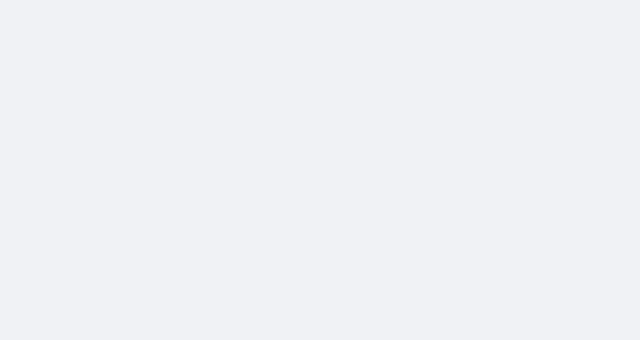
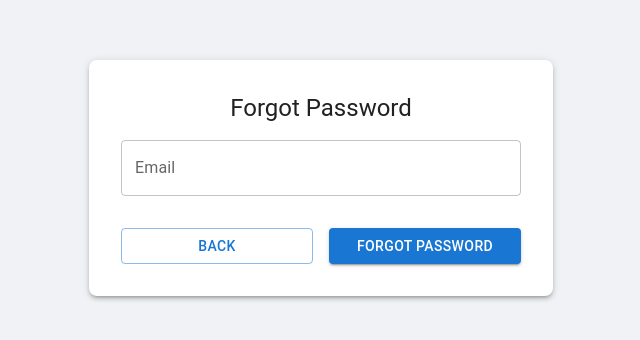
Before and after one commit to joao0paulo0/PW_FE, a React (Vite) app: page /forgot-password in a window 1280 px wide. Before the commit this address had no page. Shown: the part 222-562 px from the top of the page, without its empty margins (319-959 px from the left). Built offline with nearby package versions, Linux system fonts and the light colour scheme.

Commit message:
chore: Update dependencies and add @tanstack/react-query

```diff
--- a/src/App.jsx
+++ b/src/App.jsx
@@ -1,11 +1,24 @@
-import { BrowserRouter as Router, Route, Routes } from "react-router-dom";
+import {
+  BrowserRouter as Router,
+  Route,
+  Routes,
+  Navigate,
+} from "react-router-dom";
 import Login from "./views/Login";
+import ForgotPassword from "./views/ForgotPassword";
+import ChangePassword from "./views/ChangePasword";
 
 function App() {
   return (
     <Router>
       <Routes>
-        <Route path="/" element={<Login />}></Route>
+        <Route path="/" element={<Navigate to="/login" replace />} />
+        <Route path="/login" element={<Login />} />
+        <Route path="/forgot-password" element={<ForgotPassword />} />
+        <Route
+          path="/change-password/:resetToken"
+          element={<ChangePassword />}
+        />
       </Routes>
     </Router>
   );
--- /dev/null
+++ b/src/views/ChangePasword.jsx
@@ -0,0 +1,104 @@
+import { Button, Stack, TextField, Typography, Paper } from "@mui/material";
+import { useState } from "react";
+import { useNavigate, useParams } from "react-router-dom"; // Use useParams from react-router-dom
+import axios from "../api/axios";
+
+const ChangePassword = () => {
+  const navigate = useNavigate();
+  const { resetToken } = useParams(); // Extract resetToken using useParams
+  const [newPassword, setNewPassword] = useState("");
+
+  const handleChangePassword = async () => {
+    if (!newPassword) {
+      alert("Password is required");
+      return;
+    }
+    if (newPassword.length < 6) {
+      alert("Password must be at least 6 characters long");
+      return;
+    }
+    try {
+      const response = await axios.post(`/users/reset-password/${resetToken}`, {
+        newPassword,
+      });
+      const successMessage = response.data.message;
+      alert(successMessage);
+      navigate("/login");
+    } catch (error) {
+      if (
+        error.response &&
+        error.response.data &&
+        error.response.data.message
+      ) {
+        const errorMessage = error.response.data.message;
+        if (errorMessage === "Invalid or expired token.") {
+          alert("Invalid or expired token. Please try again.");
+        } else {
+          alert(errorMessage);
+        }
+      } else {
+        console.error("Change Password failed:", error);
+        alert("An error occurred. Please try again later.");
+      }
+    }
+  };
+
+  return (
+    <Stack
+      spacing={2}
+      direction="column"
+      alignItems="center"
+      justifyContent="center"
+      sx={{
+        height: "100%",
+      }}
+    >
+      <Paper
+        elevation={3}
+        sx={{
+          padding: 4,
+          borderRadius: 2,
+          display: "flex",
+          flexDirection: "column",
+          alignItems: "center",
+          width: "100%",
+          maxWidth: 400,
+        }}
+      >
+        <Typography variant="h5" sx={{ marginBottom: 2 }}>
+          Change Password
+        </Typography>
+        <TextField
+          id="password"
+          label="New Password"
+          type="password"
+          variant="outlined"
+          fullWidth
+          value={newPassword}
+          onChange={(e) => setNewPassword(e.target.value)}
+          sx={{ marginBottom: 2 }}
+        />
+        <Stack direction="row" spacing={2} sx={{ marginTop: 2, width: "100%" }}>
+          <Button
+            color="primary"
+            variant="outlined"
+            fullWidth
+            onClick={() => navigate("/login")}
+          >
+            Back
+          </Button>
+          <Button
+            variant="contained"
+            color="primary"
+            fullWidth
+            onClick={handleChangePassword}
+          >
+            Change Password
+          </Button>
+        </Stack>
+      </Paper>
+    </Stack>
+  );
+};
+
+export default ChangePassword;
--- /dev/null
+++ b/src/views/ForgotPassword.jsx
@@ -0,0 +1,85 @@
+import { Button, Stack, TextField, Typography, Paper } from "@mui/material";
+import { useState } from "react";
+import { useNavigate } from "react-router";
+import axios from "../api/axios";
+
+const ForgotPassword = () => {
+  const navigate = useNavigate();
+  const [email, setEmail] = useState("");
+
+  const handleForgotPassword = async () => {
+    if (!email || !email.includes("@") || email.length < 5) {
+      alert("Email is invalid");
+      return;
+    }
+    try {
+      const response = await axios.post("/users/forgot-password", {
+        email,
+      });
+      const successMessage = response.data.message;
+      alert(successMessage);
+    } catch (error) {
+      console.error("Forgot Password failed:", error);
+      alert("An error occurred. Please try again later.");
+    }
+  };
+
+  return (
+    <Stack
+      spacing={2}
+      direction="column"
+      alignItems="center"
+      justifyContent="center"
+      sx={{
+        height: "100%",
+      }}
+    >
+      <Paper
+        elevation={3}
+        sx={{
+          padding: 4,
+          borderRadius: 2,
+          display: "flex",
+          flexDirection: "column",
+          alignItems: "center",
+          width: "100%",
+          maxWidth: 400,
+        }}
+      >
+        <Typography variant="h5" sx={{ marginBottom: 2 }}>
+          Forgot Password
+        </Typography>
+        <TextField
+          id="email"
+          label="Email"
+          type="email"
+          variant="outlined"
+          fullWidth
+          value={email}
+          onChange={(e) => setEmail(e.target.value)}
+          sx={{ marginBottom: 2 }}
+        />
+        <Stack direction="row" spacing={2} sx={{ marginTop: 2, width: "100%" }}>
+          <Button
+            color="primary"
+            variant="outlined"
+            fullWidth
+            onClick={() => navigate("/login")}
+          >
+            Back
+          </Button>
+          <Button
+            variant="contained"
+            color="primary"
+            fullWidth
+            onClick={handleForgotPassword}
+          >
+            Forgot Password
+          </Button>
+        </Stack>
+      </Paper>
+    </Stack>
+  );
+};
+
+export default ForgotPassword;
--- a/src/views/Login.jsx
+++ b/src/views/Login.jsx
@@ -5,17 +5,13 @@ import {
   TextField,
   Typography,
   Paper,
-  Snackbar,
-  Alert,
+  Link,
 } from "@mui/material";
 import axios from "../api/axios";
 
 const Login = () => {
   const [email, setEmail] = useState("");
   const [password, setPassword] = useState("");
-  const [open, setOpen] = useState(false);
-  const [errorMessage, setErrorMessage] = useState("");
-  const [successMessage, setSuccessMessage] = useState("");
 
   const handleLogin = async () => {
     try {
@@ -26,8 +22,7 @@ const Login = () => {
       // Redirect or perform any post-login actions here
     } catch (error) {
       console.error("Login failed:", error);
-      setErrorMessage(error.response.data.message);
-      setOpen(true);
+      alert(error.response.data.message);
     }
   };
 
@@ -38,23 +33,13 @@ const Login = () => {
         password,
       });
       console.log("Registration successful:", response.data);
-      setSuccessMessage(
+      alert(
         "Registration successful. Please check your email for verification."
       );
-      setOpen(true);
-      // Optionally, you can redirect or show a success message
     } catch (error) {
       console.error("Registration failed:", error);
-      setErrorMessage(error.response.data.message || "Registration failed.");
-      setOpen(true);
+      alert(error.response.data.message || "Registration failed.");
     }
-  };
-
-  const handleClose = (event, reason) => {
-    if (reason === "clickaway") {
-      return;
-    }
-    setOpen(false);
   };
 
   return (
@@ -102,6 +87,9 @@ const Login = () => {
           onChange={(e) => setPassword(e.target.value)}
           sx={{ marginBottom: 2 }}
         />
+        <Link alignSelf="end" href="/forgot-password">
+          Forgot Password
+        </Link>
         <Stack direction="row" spacing={2} sx={{ marginTop: 2, width: "100%" }}>
           <Button
             variant="contained"
@@ -121,22 +109,6 @@ const Login = () => {
           </Button>
         </Stack>
       </Paper>
-
-      {/* Snackbar for displaying success or error message */}
-      <Snackbar
-        open={open}
-        autoHideDuration={6000} // Adjust as needed
-        onClose={handleClose}
-        anchorOrigin={{ vertical: "bottom", horizontal: "center" }}
-      >
-        <Alert
-          onClose={handleClose}
-          severity={successMessage ? "success" : "error"}
-          sx={{ width: "100%" }}
-        >
-          {successMessage || errorMessage}
-        </Alert>
-      </Snackbar>
     </Stack>
   );
 };
```
Also changed, not shown: package.json (line endings or trailing spaces).
